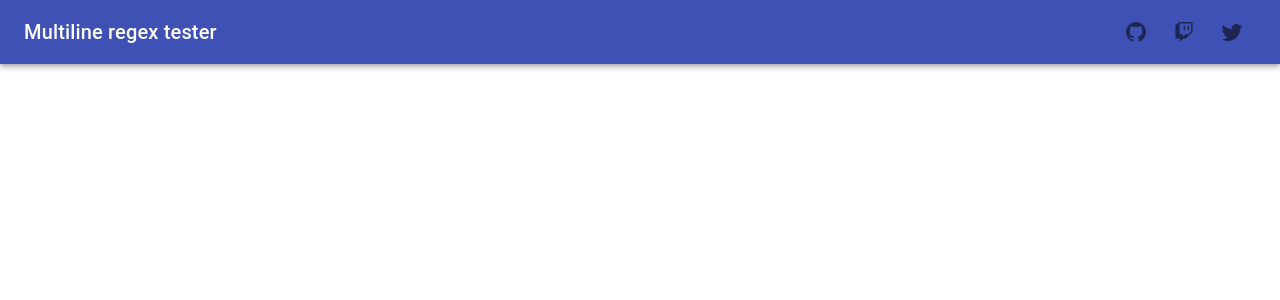
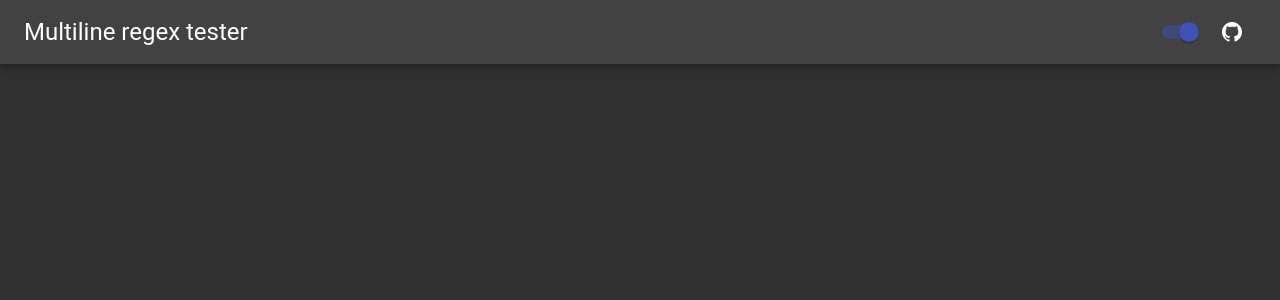
Before and after one commit to daftmaple/multiline-regex-tester, a React (Create React App) app: page / in a window 1280 px wide. Shown: the top 300 px of the page. Built offline with nearby package versions, Linux system fonts and the light colour scheme.

Commit message:
Split components into their own file

```diff
--- a/src/App.tsx
+++ b/src/App.tsx
@@ -1,67 +1,52 @@
 import React from 'react';
 
+import TopBar from './components/TopBar';
 import {
-  AppBar,
-  Toolbar,
-  Typography,
-  withStyles,
-  WithStyles,
-  Theme,
-  createStyles,
-  Grid,
-  IconButton,
-  TextField,
+  ThemeProvider,
+  createMuiTheme,
+  Switch,
+  Tooltip,
+  CssBaseline,
 } from '@material-ui/core';
+import Tester from './components/Main';
 
-import GitHubIcon from './icons/GitHubIcon';
-import TwitchIcon from './icons/TwitchIcon';
-import TwitterIcon from './icons/TwitterIcon';
+const DefaultApp = () => {
+  // Defaults the theme to dark theme
+  const [themeBool, setTheme] = React.useState(true);
 
-const styles = (theme: Theme) => createStyles({});
+  const theme = React.useMemo(
+    () =>
+      createMuiTheme({
+        palette: {
+          type: themeBool ? 'dark' : 'light',
+        },
+      }),
+    [themeBool]
+  );
 
-interface IProps extends WithStyles<typeof styles> {}
+  const handleChange = (event: React.ChangeEvent<HTMLInputElement>) => {
+    setTheme(!themeBool);
+  };
 
-class DefaultApp extends React.Component<IProps, {}> {
-  render() {
-    const { classes } = this.props;
-    return (
+  return (
+    <ThemeProvider theme={theme}>
+      {/* Added CssBaseline for body background to be dark */}
+      <CssBaseline />
       <React.Fragment>
-        <AppBar position="static">
-          <Toolbar>
-            <Grid
-              container
-              spacing={8}
-              justify="space-between"
-              alignItems="center"
-              direction="row"
-            >
-              <Grid item>
-                <Typography variant="h6">Multiline regex tester</Typography>
-              </Grid>
-              <Grid item>
-                <IconButton target="_blank" href="https://github.com/daftmaple">
-                  <GitHubIcon />
-                </IconButton>
+        <TopBar>
+          <Tooltip title="Toggle light/dark mode">
+            <Switch
+              checked={themeBool}
+              onChange={handleChange}
+              name="checkedTheme"
+              color="primary"
+            />
+          </Tooltip>
+        </TopBar>
+        <Tester />
+      </React.Fragment>
+    </ThemeProvider>
+  );
+};
 
-                <IconButton
-                  target="_blank"
-                  href="https://www.twitch.tv/daftmaple"
-                >
-                  <TwitchIcon />
-                </IconButton>
-                <IconButton
-                  target="_blank"
-                  href="https://twitter.com/daftmaple"
-                >
-                  <TwitterIcon />
-                </IconButton>
-              </Grid>
-            </Grid>
-          </Toolbar>
-        </AppBar>
-      </React.Fragment>
-    );
-  }
-}
-
-export default withStyles(styles)(DefaultApp);
+export default DefaultApp;
--- /dev/null
+++ b/src/components/Main.tsx
@@ -0,0 +1,44 @@
+import React from 'react';
+import { Theme, WithStyles, createStyles, withStyles } from '@material-ui/core';
+
+const styles = (theme: Theme) => createStyles({});
+
+interface IProps extends WithStyles<typeof styles> {}
+
+const Main: React.FC<IProps> = () => {
+  return (
+    <div
+      style={{
+        height: '100%',
+        width: '100%',
+        display: 'inline-block',
+        clear: 'both',
+        paddingTop: '75px',
+        border: 0,
+      }}
+    >
+      <div
+        style={{
+          width: '48%',
+          float: 'left',
+          position: 'relative',
+          padding: '1%',
+        }}
+      >
+        {/* First part */}
+      </div>
+      <div
+        style={{
+          width: '48%',
+          float: 'left',
+          position: 'relative',
+          padding: '1%',
+        }}
+      >
+        {/* Second part */}
+      </div>
+    </div>
+  );
+};
+
+export default withStyles(styles)(Main);
--- /dev/null
+++ b/src/components/TopBar.tsx
@@ -0,0 +1,54 @@
+import {
+  AppBar,
+  Toolbar,
+  Grid,
+  Typography,
+  IconButton,
+  Theme,
+  createStyles,
+  WithStyles,
+  withStyles,
+  Tooltip,
+} from '@material-ui/core';
+import React from 'react';
+import GitHubIcon from '../icons/GitHubIcon';
+
+const styles = (theme: Theme) => createStyles({});
+
+interface IProps extends WithStyles<typeof styles> {}
+
+const TopBar: React.FC<IProps> = (props) => {
+  return (
+    <AppBar position="fixed" color="inherit">
+      <Toolbar color="inherit">
+        <Grid
+          container
+          spacing={1}
+          justify="space-between"
+          alignItems="center"
+          direction="row"
+        >
+          <Grid item>
+            <Typography color="textPrimary" variant="h5">
+              Multiline regex tester
+            </Typography>
+          </Grid>
+          <Grid item>
+            {/* Takes the dark theme toggle here */}
+            {props.children}
+            <Tooltip title="GitHub repository">
+              <IconButton
+                target="_blank"
+                href="https://github.com/daftmaple/multiline-regex-tester"
+              >
+                <GitHubIcon />
+              </IconButton>
+            </Tooltip>
+          </Grid>
+        </Grid>
+      </Toolbar>
+    </AppBar>
+  );
+};
+
+export default withStyles(styles)(TopBar);
```
